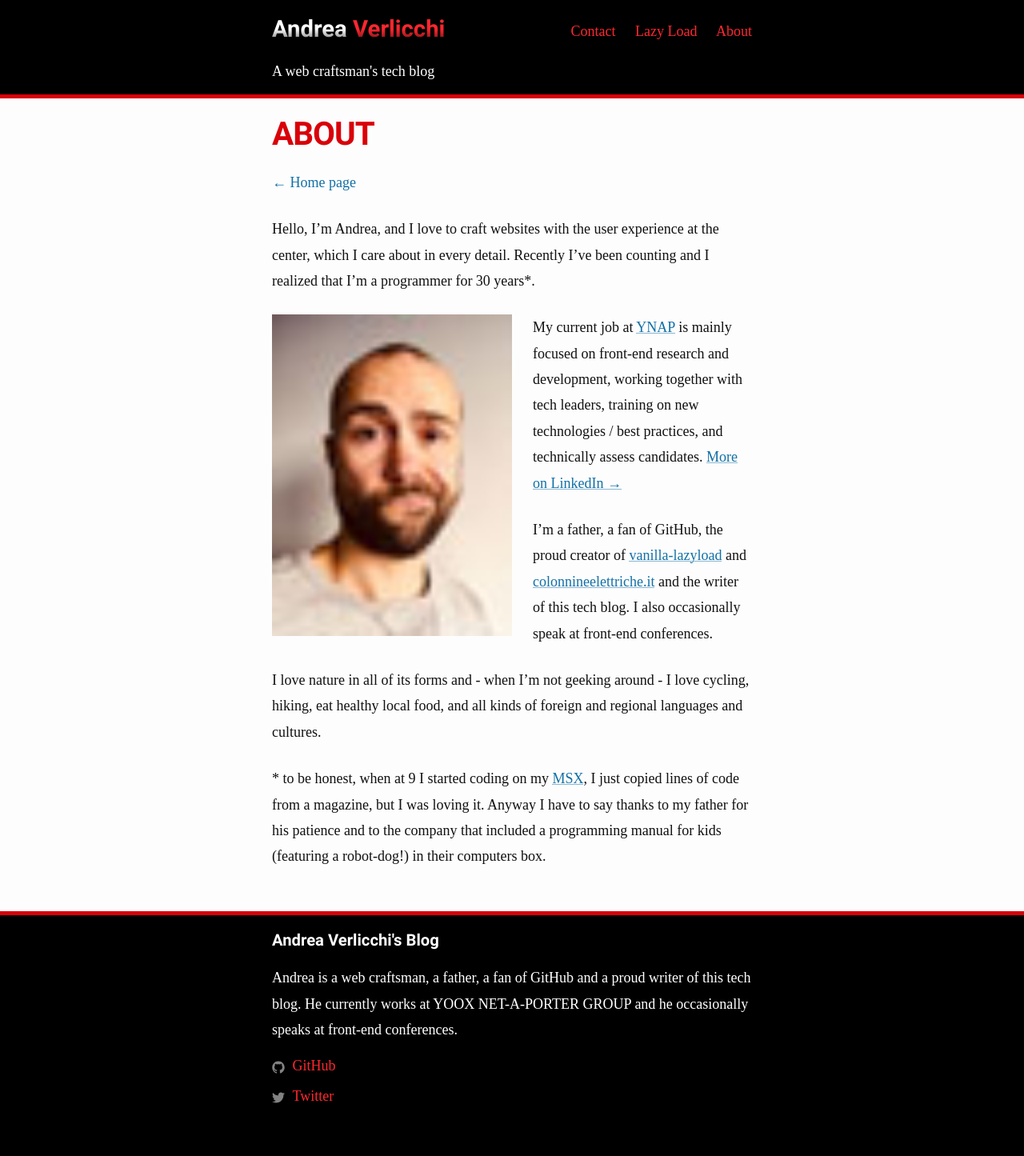
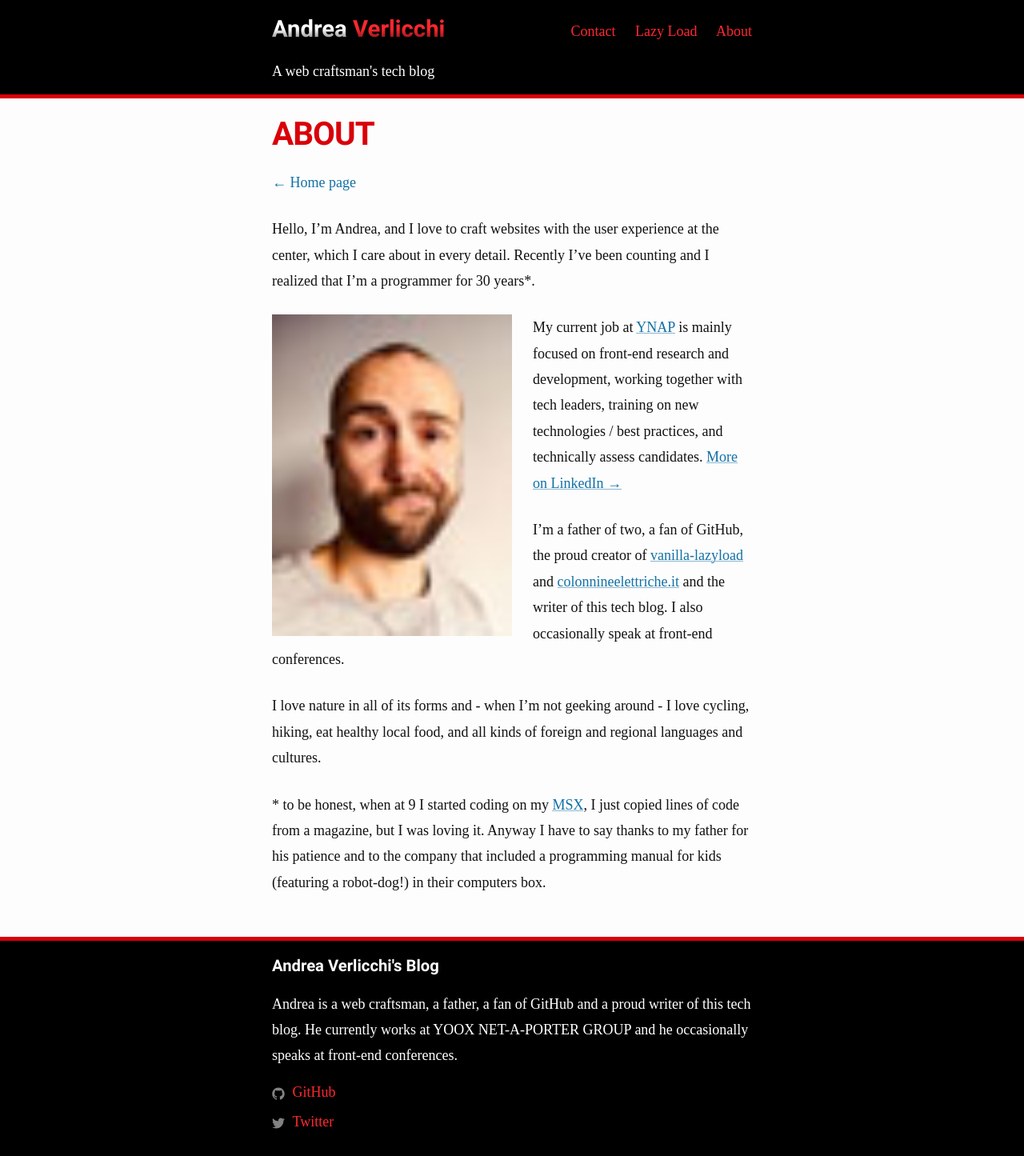
Before and after one commit to verlok/verlok.github.io, a Jekyll site: the page built from about/index.md, in a window 1280 px wide. Shown: the whole page at 80% size. Built offline with Jekyll 4.4.1, drawn with Linux system fonts in a browser that asks for light colours; some web fonts are replaced; before the commit the page ends 1412 px from its top, so only the background shows below that.

Commit message:
About and author bio updated

```diff
--- a/_includes/post_author.html
+++ b/_includes/post_author.html
@@ -3,8 +3,9 @@
     <img class="lazy post-author-image" alt="Andrea Verlicchi's face" width="100" data-src="https://secure.gravatar.com/avatar/a175bc6ffa39da4513620869709c0fcb?s=100"
         data-srcset="https://secure.gravatar.com/avatar/a175bc6ffa39da4513620869709c0fcb?s=100 1x, https://secure.gravatar.com/avatar/a175bc6ffa39da4513620869709c0fcb?s=250?s=200 2x">
     <p class="post-author-bio">
-        I love to craft websites with the user experience at the center of every detail. I'm a father, a fan of GitHub and a proud
-        writer of this tech blog. I also occasionally speak at front-end conferences.
+        I love to craft websites with the user experience at the center of every detail.
+        I'm a father of two, a fan of GitHub and the proud writer of this tech blog.
+        I also occasionally speak at front-end conferences.
         <a href="/about/">Read more &rarr;</a>
     </p>
 </section>
--- a/about/index.md
+++ b/about/index.md
@@ -15,7 +15,7 @@ Hello, I'm Andrea, and I love to craft websites with the user experience at the
 
 My current job at [YNAP](https://www.ynap.com) is mainly focused on front-end research and development, working together with tech leaders, training on new technologies / best practices, and technically assess candidates. [More on LinkedIn &rarr;](https://linkedin.com/andreaverlicchi)
 
-I'm a father, a fan of GitHub, the proud creator of [vanilla-lazyload](https://github.com/verlok/vanilla-lazyload) and [colonnineelettriche.it](http://www.colonnineelettriche.it) and the writer of this tech blog. I also occasionally speak at front-end conferences.
+I'm a father of two, a fan of GitHub, the proud creator of [vanilla-lazyload](https://github.com/verlok/vanilla-lazyload) and [colonnineelettriche.it](http://www.colonnineelettriche.it) and the writer of this tech blog. I also occasionally speak at front-end conferences.
 
 I love nature in all of its forms and - when I'm not geeking around - I love cycling, hiking, eat healthy local food, and all kinds of foreign and regional languages and cultures.
 
```
